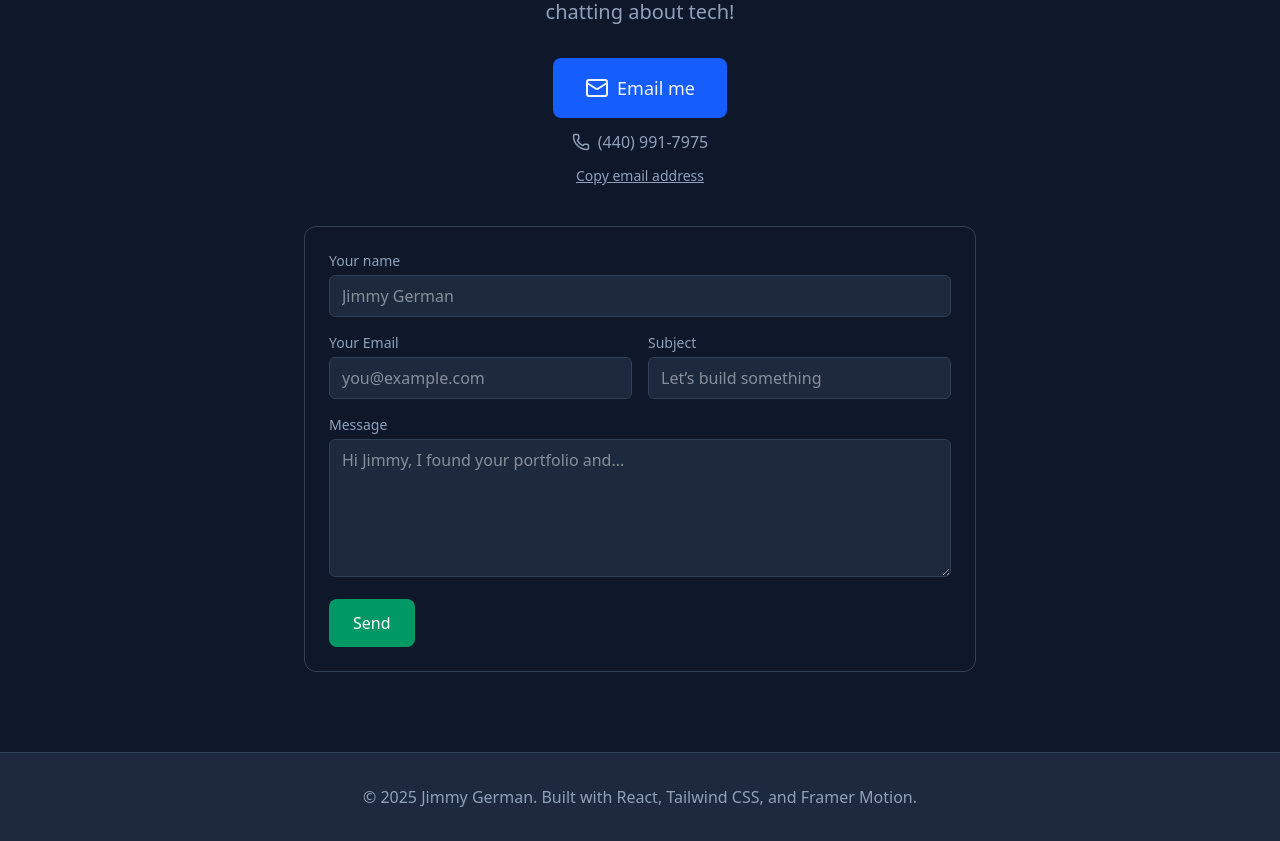
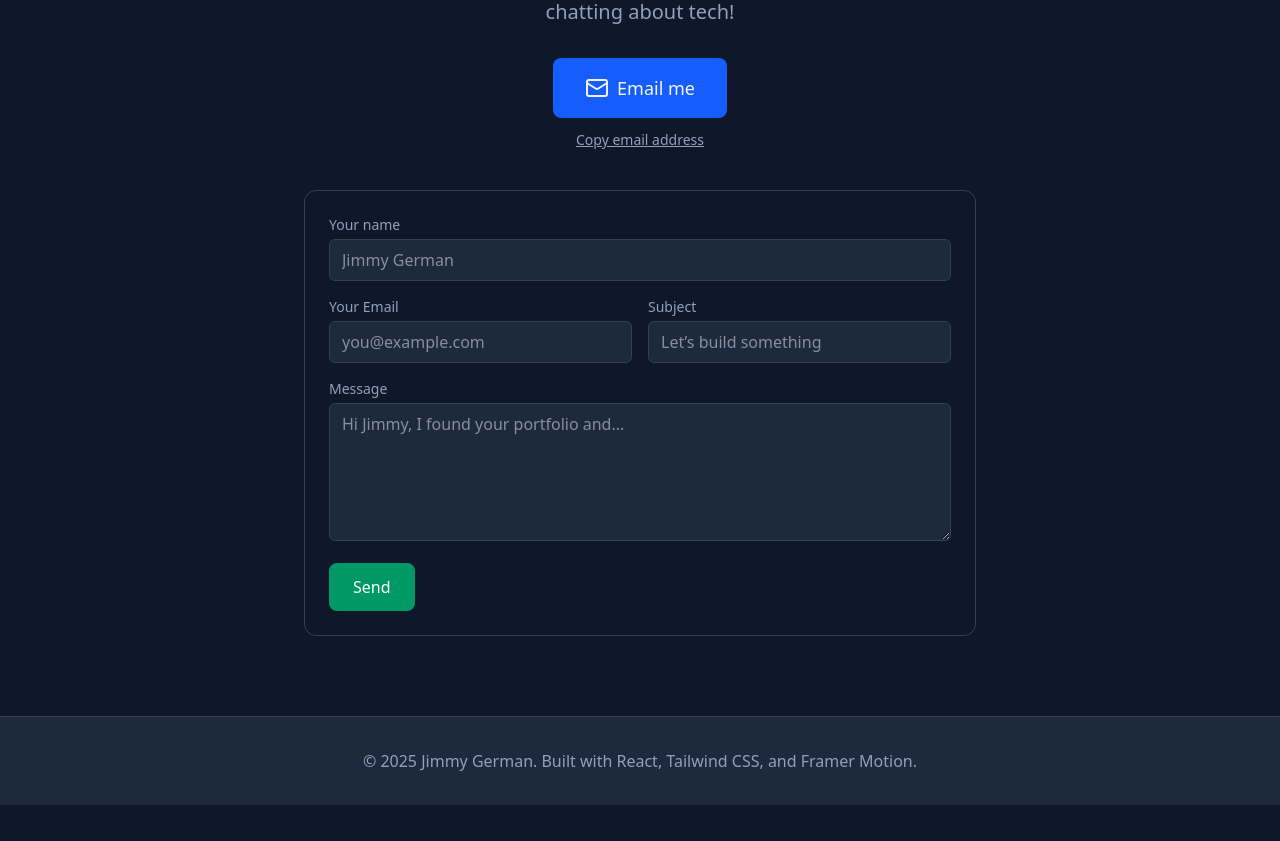
Before and after one commit to jimmygerman99/mypersonalwebsite, a React (Vite) app in the folder personal-website/: page / in a window 1280 px wide. Shown: the part 3440-4281 px from the top of the page. After the commit the page ends 4245 px from the top, so only its background shows below. Built offline with nearby package versions, Linux system fonts and the light colour scheme.

Commit message:
removed number

```diff
--- a/personal-website/src/components/Contact.jsx
+++ b/personal-website/src/components/Contact.jsx
@@ -59,15 +59,6 @@ export default function Contact() {
             <Mail size={24} />
             Email me
           </motion.a>
-
-          <a
-            href={`tel:${personalInfo.phone}`}
-            className="text-slate-400 hover:text-slate-200 inline-flex items-center gap-2"
-            title="Call me"
-          >
-            <Phone size={18} />
-            {personalInfo.phone}
-          </a>
 
           <button
             onClick={() => navigator.clipboard?.writeText(personalInfo.email)}
--- a/personal-website/src/data/content.js
+++ b/personal-website/src/data/content.js
@@ -2,7 +2,6 @@ import ResumePDF from '../assets/German_James_Resume_Fall2025.pdf';
 export const personalInfo = {
   name: 'Jimmy German',
   email: 'jgjimmy1@gmail.com',
-  phone: '(440) 991-7975',
   github: 'https://github.com/jimmygerman99',
   linkedin: 'https://www.linkedin.com/in/jamesger',
   resume: ResumePDF,
```
